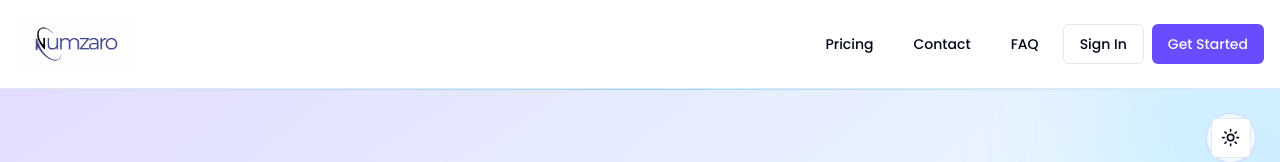
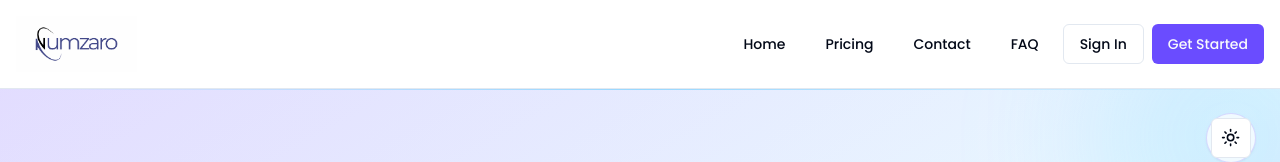
Before and after one commit to Jabulaniusen1/numzaro, a Next.js app: page / in a window 1280 px wide. Shown: the top 162 px of the page. Built offline with nearby package versions, Linux system fonts and the light colour scheme; no server answers.

Commit message:
Omor ehhh

```diff
--- a/components/Navbar.tsx
+++ b/components/Navbar.tsx
@@ -26,6 +26,9 @@ export function Navbar() {
           </Link>
 
           <div className="flex items-center space-x-2">
+            <Link href="/">
+              <Button variant="ghost">Home</Button>
+            </Link>
             <Link href="/pricing">
               <Button variant="ghost">Pricing</Button>
             </Link>
@@ -86,6 +89,15 @@ export function Navbar() {
           <div className="md:hidden mt-4 pb-4 border-t dark:border-gray-800 pt-4 animate-in slide-in-from-top-2">
             <div className="flex flex-col space-y-2">
               <Link
+                href="/"
+                onClick={() => setMobileMenuOpen(false)}
+                className="w-full"
+              >
+                <Button variant="ghost" className="w-full justify-start">
+                  Home
+                </Button>
+              </Link>
+              <Link
                 href="/pricing"
                 onClick={() => setMobileMenuOpen(false)}
                 className="w-full"
```
